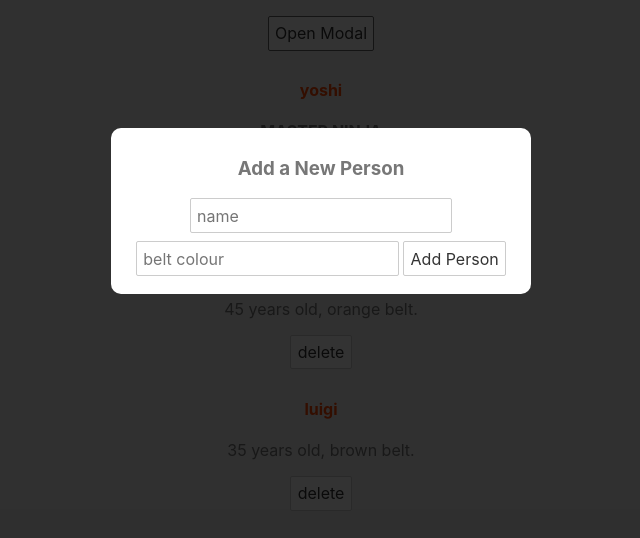
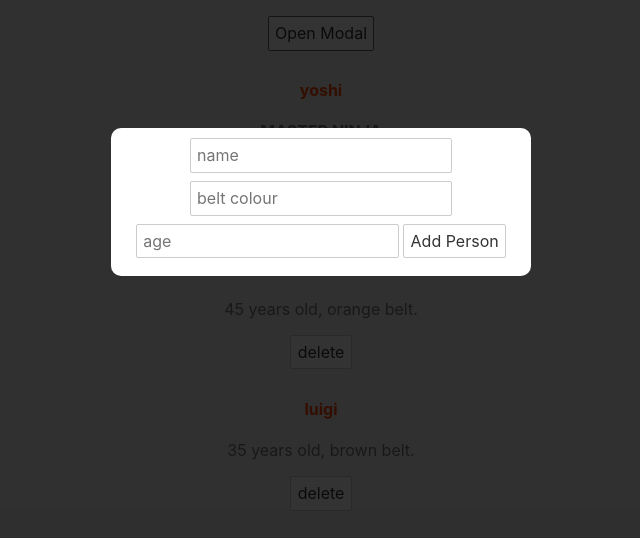
Before and after one commit to kulotsystems/svelte-thenetninja, a Svelte app: page / in a window 1280 px wide. Both pictures are taken after a click on the button "Open Modal". Shown: the top 538 px of the page, without its empty margins (319-959 px from the left). Built offline with nearby package versions, Linux system fonts and the light colour scheme.

Commit message:
Lesson 15: Forms

```diff
--- /dev/null
+++ b/src/AddPersonForm.svelte
@@ -0,0 +1,33 @@
+<script>
+    let name;
+    let beltColour;
+    let age;
+
+    const handleSubmit = () => {
+        console.log(name, beltColour, age);
+    }
+</script>
+
+<form on:submit|preventDefault={handleSubmit}>
+    <input
+        type="text"
+        placeholder="name"
+        bind:value={name}
+    />
+    <input
+        type="text"
+        placeholder="belt colour"
+        bind:value={beltColour}
+    />
+    <input
+        type="number"
+        placeholder="age"
+        bind:value={age}
+    />
+    <button>Add Person</button>
+</form>
+
+
+<style>
+
+</style>
--- a/src/App.svelte
+++ b/src/App.svelte
@@ -1,5 +1,6 @@
 <script>
-  import Modal from './Modal.svelte';
+  import Modal         from './Modal.svelte';
+  import AddPersonForm from './AddPersonForm.svelte';
 
   let showModal = false;
 
@@ -23,14 +24,7 @@
   {showModal}
   on:click={toggleModal}
 >
-  <div slot="title">
-    <h3>Add a New Person</h3>
-  </div>
-  <form>
-    <input type="text" placeholder="name">
-    <input type="text" placeholder="belt colour">
-    <button>Add Person</button>
-  </form>
+  <AddPersonForm/>
 </Modal>
 
 <main>
```
